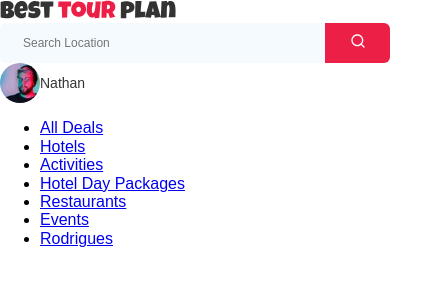
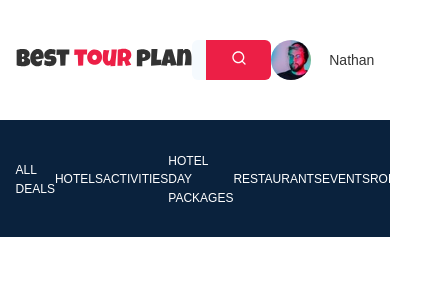
Before and after one commit to YermakA/tour-plan, a plain HTML site: page index.html in a window 390 px wide. Shown: the whole page, 443 px wide, since content can reach past the window. Drawn offline with Linux system fonts and the light colour scheme.

Commit message:
create: responsive tablet for header

```diff
--- a/index.html
+++ b/index.html
@@ -53,6 +53,10 @@
           <!-- user -->
         </div>
         <!-- navbar-top -->
+      </div>
+      <!-- container -->
+      <div class="navbar-bottom">
+        <div class="container">
           <ul class="navbar-menu">
             <li class="navbar-menu__item">
               <a href="#" class="navbar-menu__link">All Deals</a>
@@ -78,7 +82,8 @@
           </ul>
           <!-- navbar-menu -->
         </div>
-      <!-- container -->
+      </div>
+      <!-- /.navbar-bottom -->
     </navbar>
     <!-- /.navbar -->
   </body>
--- /dev/null
+++ b/sass/_media.sass
@@ -0,0 +1,23 @@
+@media (max-width: 1200px)
+    .container
+        max-width: 960px
+@media (max-width: 992px)
+    .container
+        max-width: 700px
+    .navbar
+        &-top
+            padding-top: 30px
+            padding-bottom: 30px
+        &__search
+            margin-left: auto
+            max -width: 340px
+        &-menu
+            padding-top: 22px
+            padding-bottom: 22px
+            &__link
+                line-height: 15px
+                font-size: 12px
+@media ( max-width:768px)
+    .container
+        max-width: 576px
+        width: 92%
--- a/sass/_variables.sass
+++ b/sass/_variables.sass
@@ -1,2 +1,4 @@
 $primary: #ec1f46
 $text-color: #333333
+$dark: #0A223D
+$light: #fff
--- a/sass/blocks/_header.sass
+++ b/sass/blocks/_header.sass
@@ -9,6 +9,26 @@
     &__search
         margin-right: auto
         margin-left: 108px
+    &-bottom
+
+        background-color: $dark
+    &-menu
+        list-style-type: none
+        margin: 0
+        display: flex
+        align-items: center
+        justify-content: space-between
+        color: $light
+        padding: 31px 0
+        &__link
+            color: inherit
+            text-decoration: none
+            text-transform: uppercase
+            font-size: 14px
+            line-height: 18px
+    .logo
+        width: 177px
+        height: auto
 .search
     display: flex
     position: relative
--- a/sass/style.sass
+++ b/sass/style.sass
@@ -1,8 +1,11 @@
-//подключение базовых настроек
-@import '_settings.sass'
+
 //подключение _normalize
 @import '_normalize.scss'
 //подключение переменных
 @import '_variables.sass'
-//стили для блока header
+//подключение базовых настроек
+@import '_settings.sass'
+//стили для блока heade
 @import 'blocks/_header.sass'
+//include style for adaptive
+@import 'media'
```
Also changed, not shown: css/style.css, 1 other file. Lines whose indentation alone changed are shown as unchanged.
